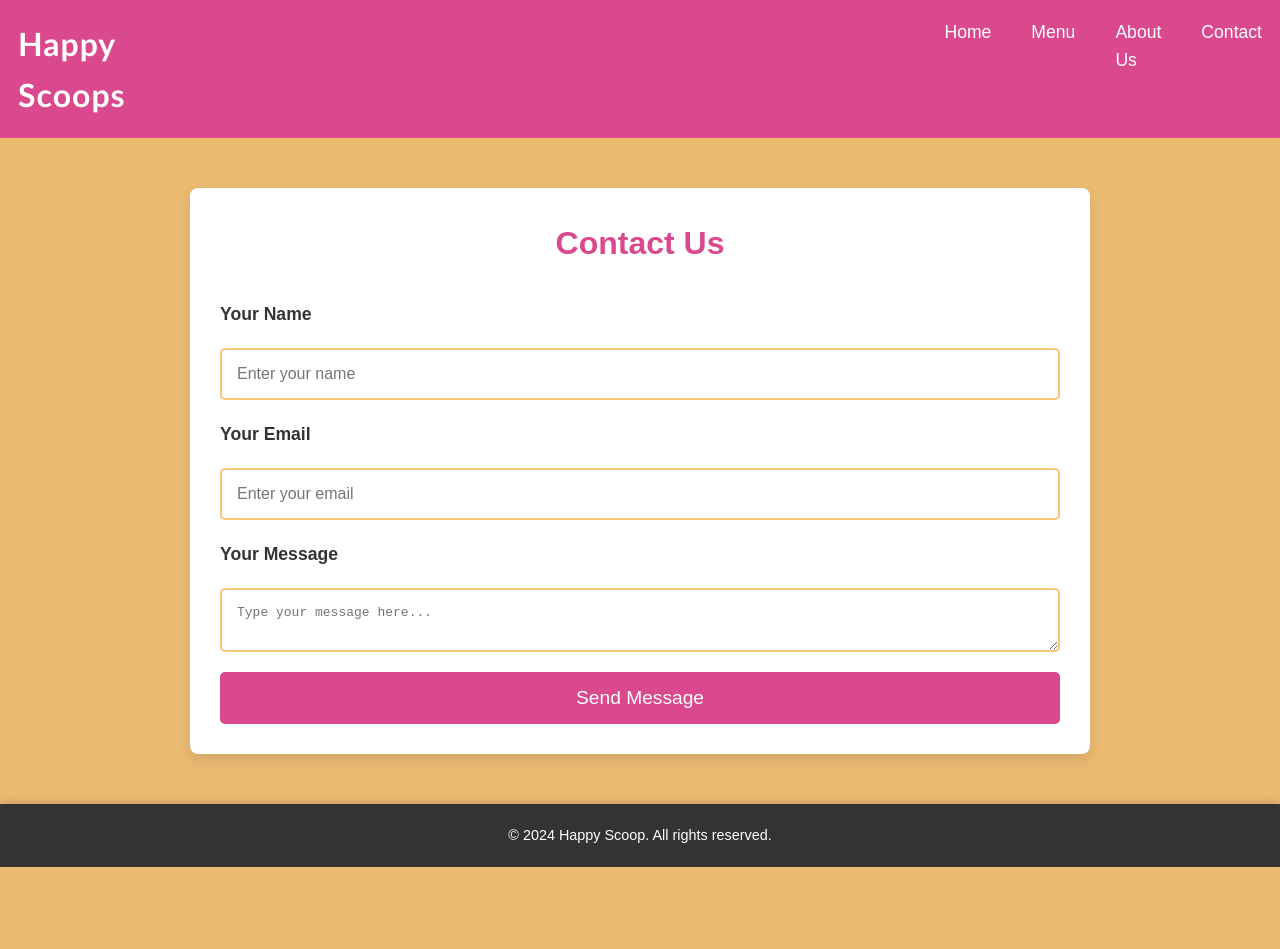
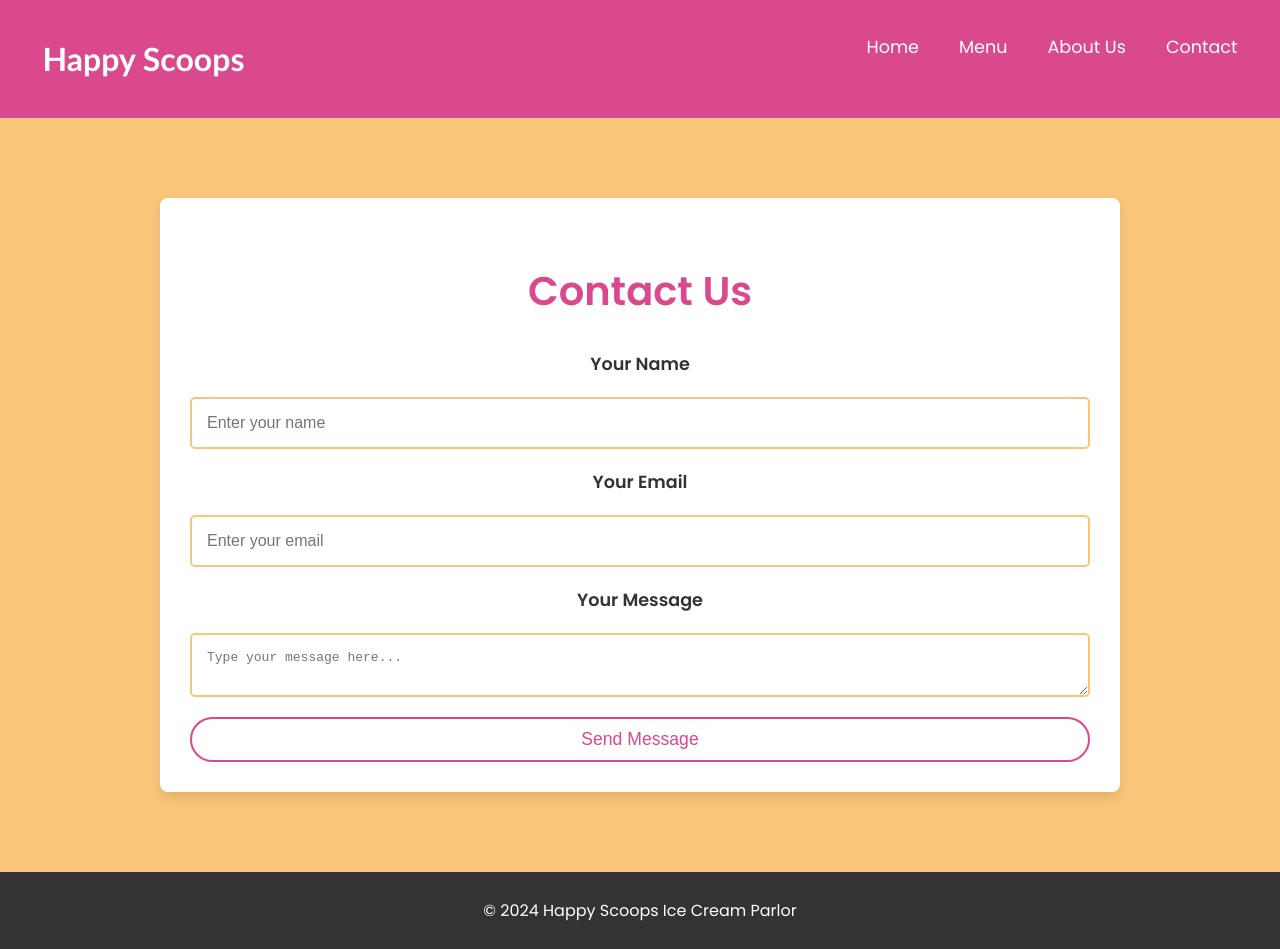
Before and after one commit to shrishtiydv/Web-Assisment, a plain HTML site: page contact.html in a window 1280 px wide. Before the commit the page ends 867 px from the top, so only its background shows below. Drawn offline with Linux system fonts and the light colour scheme.

Commit message:
Changes done in files

```diff
--- a/about.css
+++ b/about.css
@@ -1,29 +1,29 @@
 body {
-    font-family: 'Verdana', sans-serif;
+    font-family: 'Poppins', sans-serif;
     margin: 0;
     padding: 0;
-    background:#e8bb78 ;
+    background-color: #f8f8f8;
+    color: #333;
 }
 
 header {
+    padding: 18px;
     background-color: #DA498D;
     color: #fff;
-    padding: 18px;
     justify-content: center;
     display: flex;
 }
-
 .logo{
     font-family:'Gill Sans', 'Gill Sans MT', Calibri, 'Trebuchet MS', sans-serif;
+    margin-left: 0%;
 }
 
 header .logo h1 {
     font-size: 2rem;
-    margin: 0;
 }
 
 nav{
-  margin-left: 800px;
+  margin-left: 50%;
 }
 
 nav ul {
@@ -44,12 +44,11 @@ nav ul li a {
 nav ul li a:hover {
     color: #fac67a;
 }
-
-
-div{
-    height: 100%;
-    width: 100%;
-    margin-top: 20px;
+.hero {
+    background-color: #fac67a;
+    color: #333;
+    text-align: center;
+    padding: 30px 20px;
 }
 main {
     max-width: 900px;
@@ -85,30 +84,25 @@ main p {
 }
 
 .btn {
-    background-color: #DA498D;
-    color: white;
-    padding: 10px 20px;
-    font-size: 1em;
-    border: none;
-    border-radius: 5px;
-    cursor: pointer;
+    background-color: #FFFFFF;
+    color: #DA498D;
     text-decoration: none;
+    padding: 10px 30px;
+    font-size: 1.1rem;
+    border-radius: 25px;
+    border: 2px solid #DA498D;
+    transition: background-color 0.3s;
 }
 
 .btn:hover {
-    background-color: #c0407a;
+    background-color:#DA498D;
+    color: #FFFFFF;
+    font-weight: 400px;
 }
 
 footer {
-    text-align: center;
-    padding: 20px;
     background-color: #333;
     color: white;
-    bottom: 0;
-    width: 100%;
+    text-align: center;
+    padding: 10px 0;
 }
-
-footer p {
-    margin: 0;
-    font-size: 0.9em;
-}
--- a/contact.css
+++ b/contact.css
@@ -1,37 +1,29 @@
-* {
+body {
+    font-family: 'Poppins', sans-serif;
     margin: 0;
     padding: 0;
-    box-sizing: border-box;
-}
-
-body {
-    font-family: 'Arial', sans-serif;
-    background:  #eaba71; /* Gradient background */
+    background-color: #f8f8f8;
     color: #333;
-    line-height: 1.6;
-    width: 100%;
-    height: 100%;
 }
 
 header {
+    padding: 18px;
     background-color: #DA498D;
     color: #fff;
-    padding: 18px;
     justify-content: center;
     display: flex;
 }
-
 .logo{
     font-family:'Gill Sans', 'Gill Sans MT', Calibri, 'Trebuchet MS', sans-serif;
+    margin-left: 0%;
 }
 
 header .logo h1 {
     font-size: 2rem;
-    margin: 0;
 }
 
 nav{
-  margin-left: 800px;
+  margin-left: 50%;
 }
 
 nav ul {
@@ -52,13 +44,12 @@ nav ul li a {
 nav ul li a:hover {
     color: #fac67a;
 }
-
-header h1 {
-    margin: 0;
-    font-size: 2.5em;
-    letter-spacing: 1px;
+.hero {
+    background-color: #fac67a;
+    color: #333;
+    text-align: center;
+    padding: 30px 20px;
 }
-
 main {
     max-width: 900px;
     margin: 50px auto;
@@ -67,10 +58,9 @@ main {
     border-radius: 8px;
     box-shadow: 0 6px 12px rgba(0, 0, 0, 0.1);
 }
-
 main h2 {
     color: #DA498D;
-    font-size: 2em;
+    font-size: 2.5em;
     margin-bottom: 30px;
     text-align: center;
 }
@@ -101,31 +91,24 @@ form input:focus, form textarea:focus {
 }
 
 form button {
-    background-color: #DA498D; /* Button with pink background */
-    color: white;
-    padding: 15px;
-    font-size: 1.2em;
-    border: none;
-    border-radius: 5px;
-    cursor: pointer;
-    transition: background-color 0.3s ease;
+    background-color: #FFFFFF;
+    color: #DA498D;
+    text-decoration: none;
+    padding: 10px 30px;
+    font-size: 1.1rem;
+    border-radius: 25px;
+    border: 2px solid #DA498D;
+    transition: background-color 0.3s;
 }
 
 form button:hover {
-    background-color: #fac67a; /* Hover effect */
+    background-color:#DA498D;
+    color: #FFFFFF;
+    font-weight: 400px;
 }
-
 footer {
-    text-align: center;
-    padding: 20px;
     background-color: #333;
     color: white;
-    bottom: 0;
-    width: 100%;
-    box-shadow: 0 -4px 6px rgba(0, 0, 0, 0.1);
-
+    text-align: center;
+    padding: 10px 0;
 }
-footer p {
-    margin: 0;
-    font-size: 0.9em;
-}
--- a/contact.html
+++ b/contact.html
@@ -3,14 +3,17 @@
 <head>
     <meta charset="UTF-8">
     <meta name="viewport" content="width=device-width, initial-scale=1.0">
-    <title>Contact Us - Happy Scoop</title>
+    <title>Contacts</title>
+    <link href="https://fonts.googleapis.com/css2?family=Poppins:wght@300;400;600&display=swap" rel="stylesheet">
     <link rel="stylesheet" href="contact.css">
 </head>
 <body>
+    <!-- Header Section -->
     <header>
         <div class="logo">
             <h1>Happy Scoops</h1>
         </div>
+
         <nav>
             <ul>
                 <li><a href="./index.html">Home</a></li>
@@ -20,6 +23,8 @@
             </ul>
         </nav>
     </header>
+    <section class="hero">
+        <div class="hero-content">
             <main>
                 <h2>Contact Us</h2>
 
@@ -37,9 +42,10 @@
                 </form>
             </main>
 
+        </div>
+    </section>
     <footer>
-        <p>&copy; 2024 Happy Scoop. All rights reserved.</p>
+        <p>&copy; 2024 Happy Scoops Ice Cream Parlor</p>
     </footer>
-
 </body>
 </html>
--- a/style.css
+++ b/style.css
@@ -7,23 +7,23 @@ body {
 }
 
 header {
+    padding: 18px;
     background-color: #DA498D;
     color: #fff;
-    padding: 18px;
     justify-content: center;
     display: flex;
 }
 .logo{
     font-family:'Gill Sans', 'Gill Sans MT', Calibri, 'Trebuchet MS', sans-serif;
+    margin-left: 0%;
 }
 
 header .logo h1 {
     font-size: 2rem;
-    margin: 0;
 }
 
 nav{
-  margin-left: 800px;
+  margin-left: 50%;
 }
 
 nav ul {
```
Also changed, not shown: about.html (+9 -3 lines), index.html (+5 -6 lines). Lines whose indentation alone changed are shown as unchanged.
